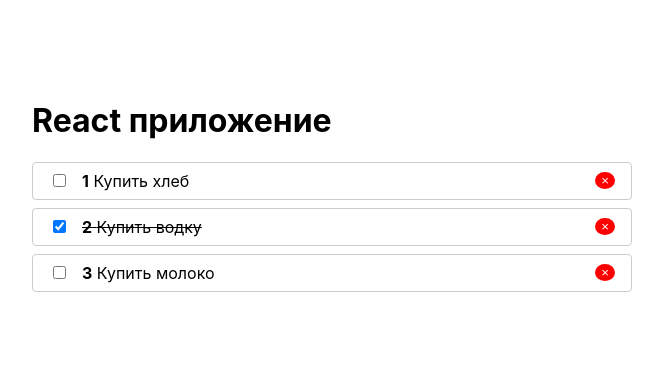
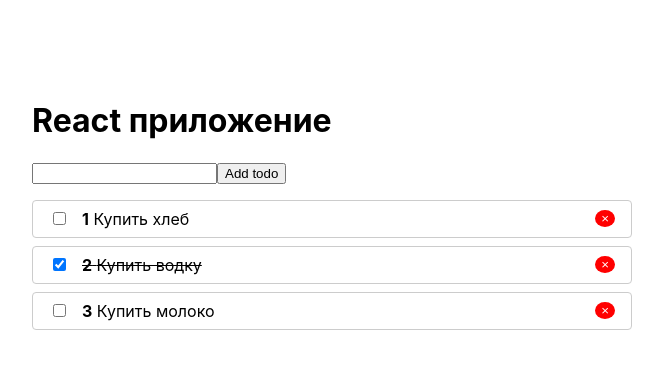
Before and after one commit to nacukisubaru/vladlen-quick-react-course, a React (Create React App) app: page / in a window 1280 px wide. Shown: the top 368 px of the page, without its empty margins (308-971 px from the left). Built offline with nearby package versions, Linux system fonts and the light colour scheme.

Commit message:
про хуки добавление записей

```diff
--- a/src/App.js
+++ b/src/App.js
@@ -1,5 +1,7 @@
 import React from 'react';
 import TodoList from './Todo/TodoList';
+import Context from './context';
+import AddTodo from './Todo/AddTodo';
 
 function App() {
   const [todos, setTodos] = React.useState([
@@ -20,11 +22,30 @@
     console.log('todo id', todos)
   }
 
+  function removeTodo(id) {
+    setTodos(todos.filter(todo => todo.id !== id))
+  }
+
+  function addTodo(title) {
+    setTodos(
+      todos.concat(
+        [{
+          id: Date.now(),
+          completed:false,
+          title
+        }]
+      )
+    )
+  }
+
   return(
-    <div className="wrapper">
-      <h1>React приложение</h1>
-      <TodoList todos={todos} onToggle={toggleTodo} />
-    </div>
+    <Context.Provider value={{removeTodo}}>
+      <div className="wrapper">
+        <h1>React приложение</h1>
+        <AddTodo onCreate={addTodo}/>
+        {todos.length ? <TodoList todos={todos} onToggle={toggleTodo} /> : <p>Дела закончились</p>}
+      </div>
+    </Context.Provider>
   );
 }
 
--- /dev/null
+++ b/src/Todo/AddTodo.js
@@ -0,0 +1,27 @@
+import React, {useState} from "react";
+import PropTypes from "prop-types";
+
+function AddTodo({onCreate}) {
+    const [value, setValue] = useState('');
+
+    function submitHandler(event) {
+        event.preventDefault()
+        if(value.trim()) {
+            onCreate(value)
+        }
+    }
+
+    return (
+        <form style={{marginBottom:'1rem'}}>
+            <input value={value} onChange={event=>setValue(event.target.value)}/>
+            <button type="submit" onClick={event=>submitHandler(event)}>Add todo</button>
+        </form>
+    )
+}
+
+AddTodo.propTypes = {
+    onCreate: PropTypes.func.isRequired
+}
+
+
+export default AddTodo;
--- a/src/Todo/TodoItem.js
+++ b/src/Todo/TodoItem.js
@@ -1,5 +1,6 @@
 import PropTypes from "prop-types";
-import React from "react";
+import React, {useContext} from "react";
+import Context from "../context";
 
 const styles = {
     li: {
@@ -17,6 +18,7 @@
 }
 
 function TodoItem({todoItem, index, onChange}) {
+    const {removeTodo} = useContext(Context)
     var doneClass = 'not-done';
     if(todoItem.completed) {
         doneClass = 'done';
@@ -34,7 +36,7 @@
                 &nbsp;
                 {todoItem.title}
             </span>
-            <button className="rm">&times;</button>
+            <button className="rm" onClick={removeTodo.bind(null, todoItem.id)}>&times;</button>
         </li>
     )
 }
--- /dev/null
+++ b/src/context.js
@@ -0,0 +1,5 @@
+import React from 'react'
+
+const Context = React.createContext();
+
+export default Context;
```
